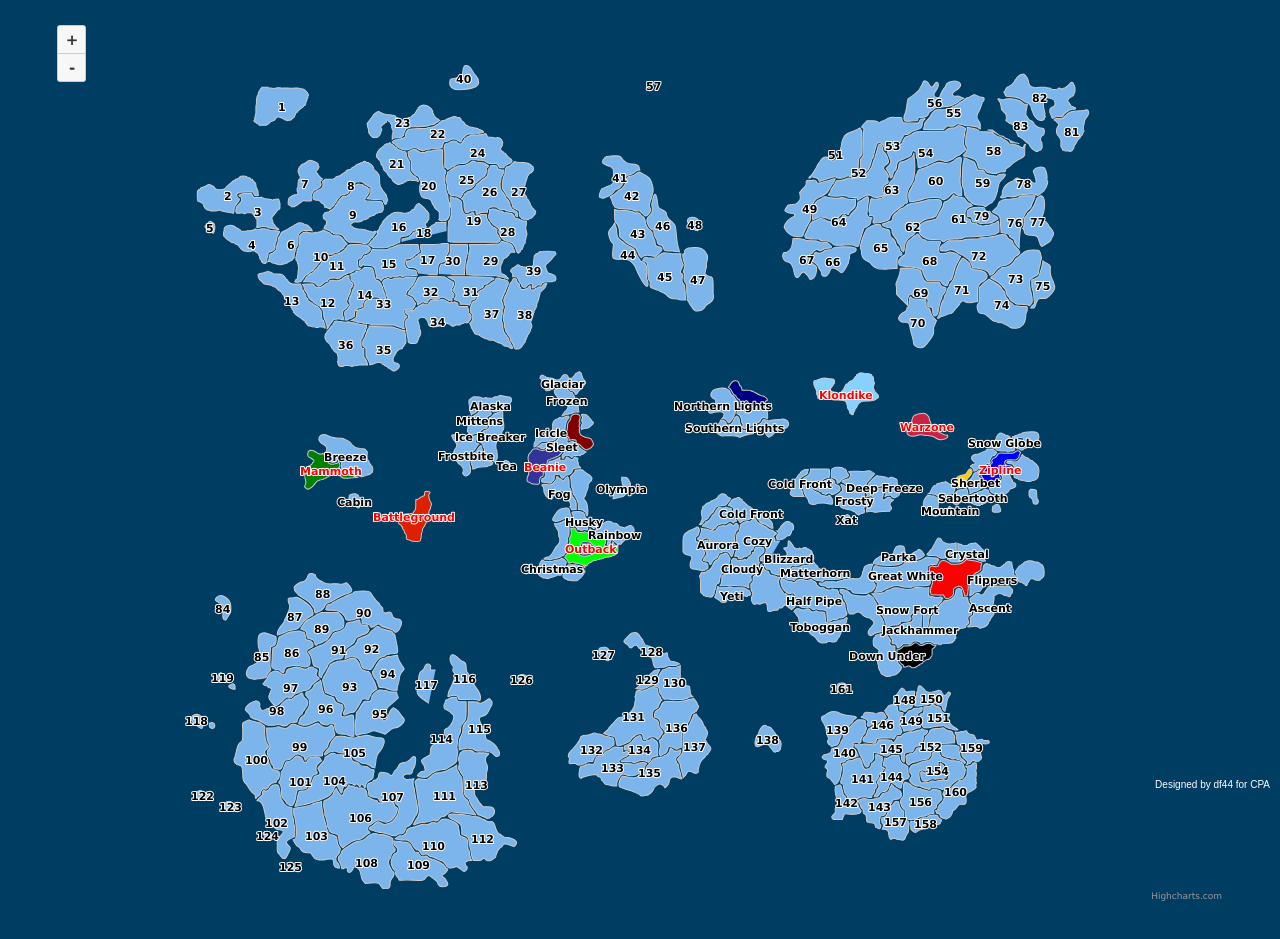
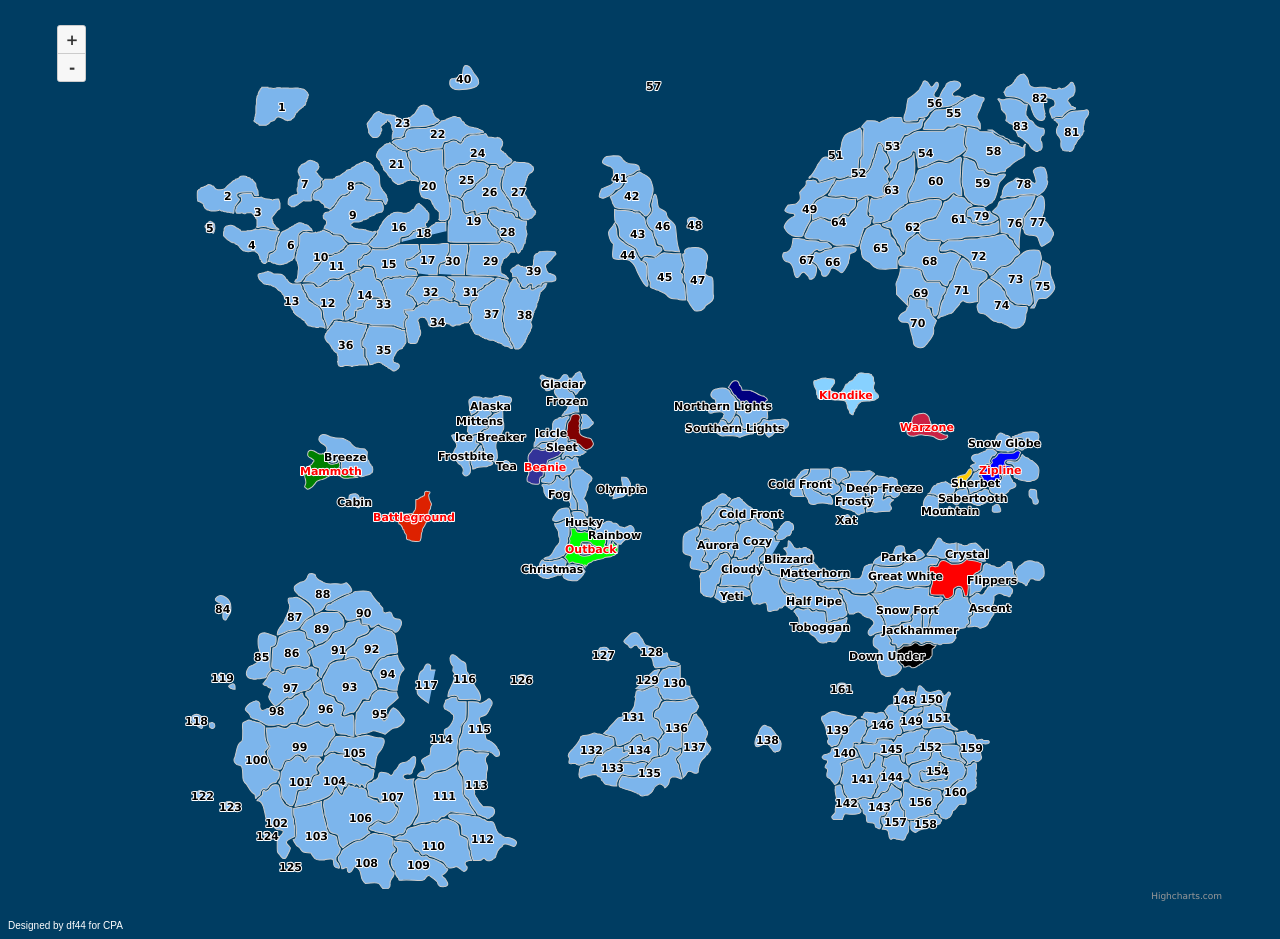
Before and after one commit to df44-1411/CPAMap, a plain HTML site: page index.html in a window 1280 px wide. Drawn offline with nearby package versions, Linux system fonts and the light colour scheme.

Commit message:
Update index.html

```diff
--- a/index.html
+++ b/index.html
@@ -9,7 +9,7 @@ MAP DESIGN AND HIGHCHARTS DEVELOPMENT: df44 (Discord:.df44) (c) 2024 All Rights
     <link rel="stylesheet" href="map.css">
     <style>
         .footer-text {
-            position: fixed;
+            position: fixed left;
             bottom: 10px;
             right: 10px;
             color: white;
```
